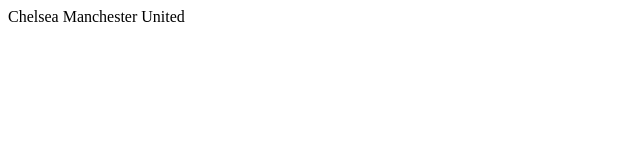
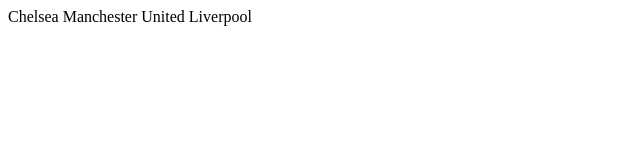
Before and after one commit to Olexiyfb/git-practice, a plain HTML site: page index.html in a window 1280 px wide. Shown: the full height of the page, 0-640 px from the left. Drawn offline with Linux system fonts and the light colour scheme.

Commit message:
second commit

```diff
--- a/index.html
+++ b/index.html
@@ -8,5 +8,6 @@
     <body>
         Chelsea
         Manchester United
+        Liverpool
     </body>
     </html>
```
